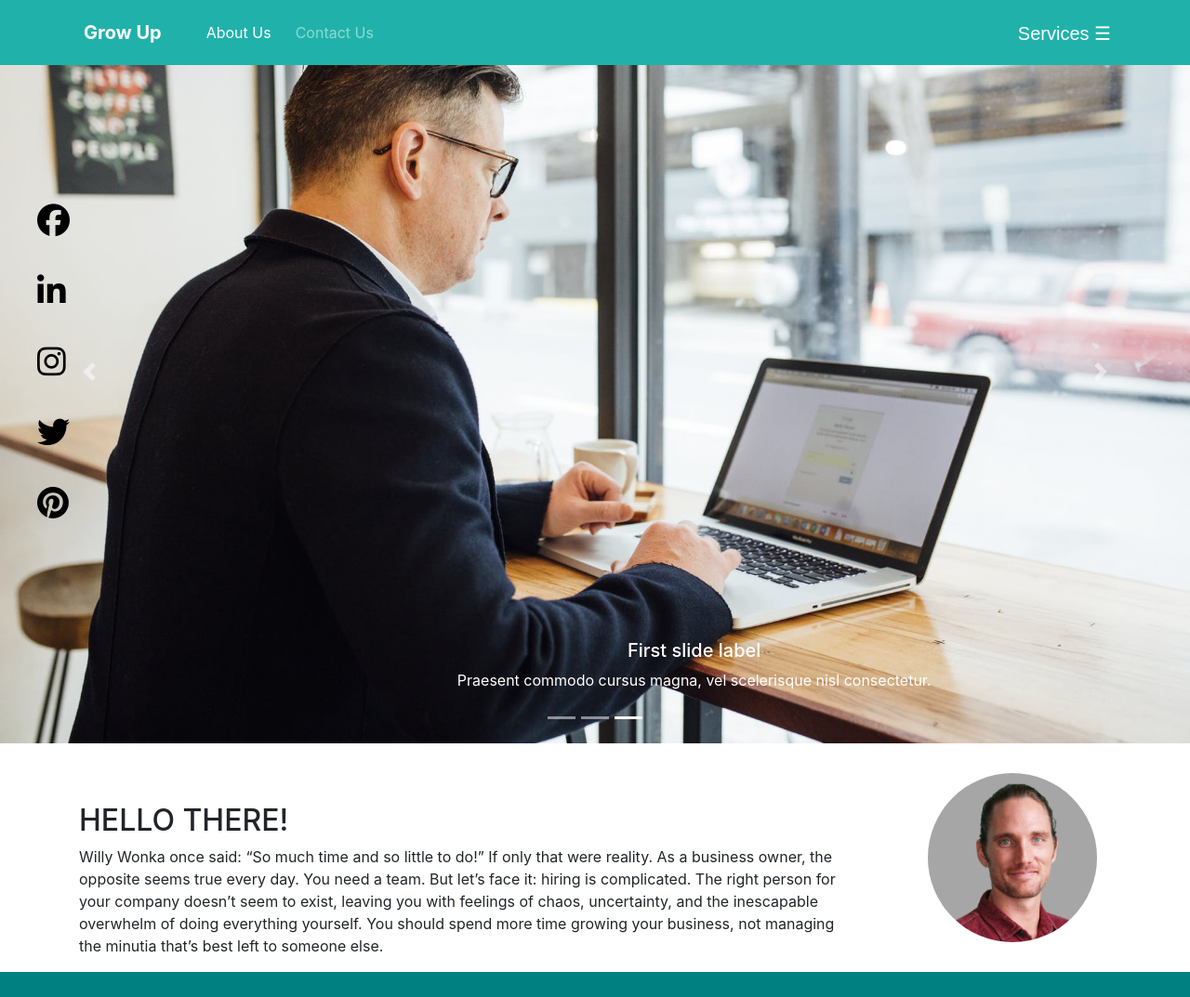
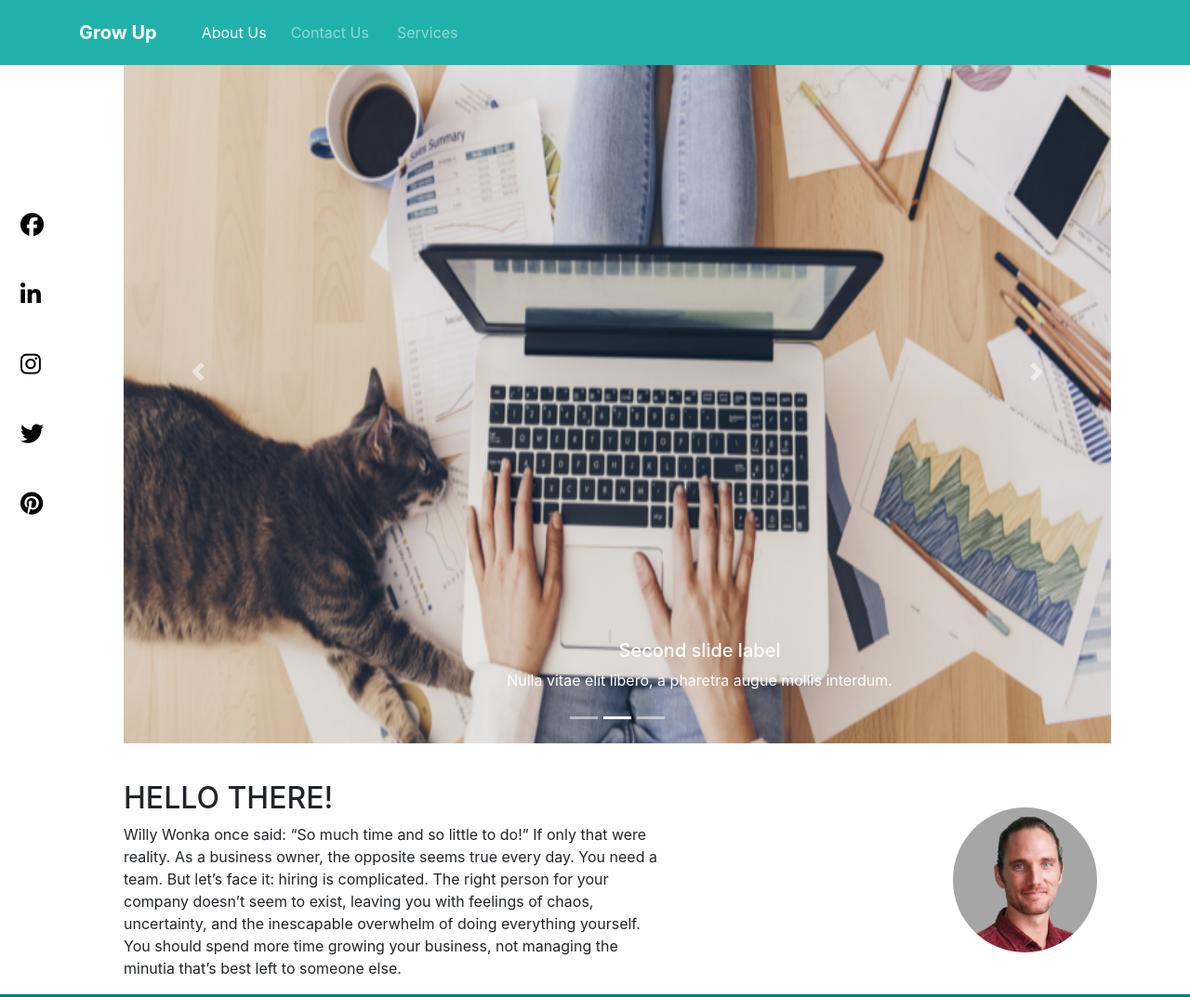
Before and after one commit to vgrowup/growup-website, a plain HTML site: page index.html in a window 1280 px wide. Shown: the top 1073 px of the page at 93% size. Drawn offline with nearby package versions, Linux system fonts and the light colour scheme.

Commit message:
responsive and scss

```diff
--- /dev/null
+++ b/css/styles.scss
@@ -0,0 +1,232 @@
+$color_1: white;
+$color_2: black;
+$color_3: #fff;
+$font_family_1: "Avenir Next", "Avenir", sans-serif;
+$background_color_1: lightseagreen;
+$background_color_2: teal;
+$background_color_3: #ddd;
+$background_color_4: grey;
+
+/*
+#button-facebook i:hover {
+   background: #3b5998;
+   color: #fff;
+   border-radius: 20px;
+   width: 59px;
+   margin-left: 0px;
+
+
+}
+
+#button-instagram i:hover{
+
+    border-radius: 20px;
+    color: #fff;
+    background: #d6249f;
+    background: radial-gradient(circle at 30% 107%, #fdf497 0%, #fdf497 5%, #fd5949 45%,#d6249f 60%,#285AEB 90%);
+
+
+}
+#button-linkedin i:hover{
+    background: #0077B5;
+    color: #fff;
+    border-radius: 20px;
+}
+#button-pinterest i:hover{
+background:  #c8232c ;
+color: #fff;
+border-radius: 20px;
+
+}
+#button-twitter i:hover{
+    background: #38A1F3;
+    color: #fff;
+    border-radius: 20px;
+}
+
+.leftside li:nth-child(1){
+    margin-left: 5px;
+    border-radius: 30%;
+}
+*/
+/*
+.cf ul {
+	-webkit-font-smoothing: antialiased;
+	list-style: none;
+	margin-right: 0;
+	padding: 0;
+	width: 100%;
+}
+.cf li {
+
+    position: relative;
+}
+.cf a {
+	color: white;
+	display: block;
+	font: normal 20px/50px Arial, Helvetica, sans-serif;
+    padding: 0px;
+    margin-top: 17%;
+	text-align: center;
+    text-decoration: none;
+
+
+}
+
+.cf li:hover a {
+    color: white;
+    text-decoration: none;
+    background: transparent;
+}
+.cf li ul {
+
+	position: absolute;
+	top: 15px;
+	visibility: hidden;
+
+
+}
+.cf li:hover ul {
+
+	top: 50px;
+	visibility: visible;
+}
+
+.cf li ul a:hover {
+
+    opacity: 0.5;
+
+}
+#link1{
+    background: #0077B5;
+}
+*/
+/* Show the dropdown menu on hover */
+body {
+	margin: 0;
+	padding: 0;
+	color: $color_1;
+	font-family: $font_family_1;
+	z-index: 0;
+	overflow-x: hidden;
+}
+.navbar-dark {
+	background-color: $background_color_1;
+	height: 70px;
+}
+.navbar-brand {
+	padding-inline-end: 40px;
+}
+.nav-item {
+	padding-right: 10px;
+}
+#Navbar {
+	background: lightseagreen;
+	min-width: 100vh;
+	position: relative;
+}
+.carousel {
+	background: #303030;
+	.carousel-item {
+		height: 800px;
+		img {
+			position: absolute;
+			top: 0;
+			left: 0;
+			width: 100%;
+			height: 100%;
+			min-height: 300px;
+			margin-top: 60px;
+		}
+	}
+}
+.bs-example {
+	margin: 0px;
+}
+.footer {
+	background-color: $background_color_2;
+	margin: 0px auto;
+	padding-top: 50px;
+}
+.leftside {
+	padding-left: 0px;
+	margin-left: 0px;
+	top: 25%;
+	position: fixed;
+	z-index: 999;
+	li {
+		list-style-type: none;
+		margin-left: 0px;
+		transition: .1s;
+		padding-left: 2px;
+		position: relative;
+		margin-top: 10px;
+		i {
+			font-size: 25px;
+			color: $color_2;
+			margin-left: 0px;
+			padding: 20px;
+		}
+		&:hover {
+			padding-left: 10px;
+		}
+	}
+}
+ul {
+	list-style: none;
+	border: none;
+	outline: none;
+}
+.dropdown {
+	button {
+		color: $color_1;
+		opacity: 0.5;
+		border: teal;
+		padding-top: 8px;
+		outline: none;
+		&:hover {
+			opacity: 1;
+			color: $color_1;
+			border: none;
+			outline: none;
+		}
+	}
+	.btn {
+		border: none;
+		outline: none;
+	}
+	background: transparent;
+	color: $color_3;
+	text-decoration: none;
+	border: none;
+	outline: none;
+	a {
+		&:hover {
+			opacity: 0.7;
+			border: none;
+			text-decoration: none;
+			outline: none;
+		}
+	}
+	&:hover {
+		.dropdown-menu {
+			display: block;
+		}
+		.btn {
+			background-color: $background_color_4;
+		}
+	}
+}
+.media-body {
+	padding-top: 40px;
+}
+.image-circle {
+	border-radius: 50%;
+}
+.dropdown-menu {
+	a {
+		&:hover {
+			background-color: $background_color_3;
+		}
+	}
+}
--- a/index.html
+++ b/index.html
@@ -17,29 +17,34 @@
 
     <nav class="navbar navbar-dark navbar-expand-sm fixed-top">
         <div class="container">
-            <a class="navbar-brand mr-auto" href="./index.html"><strong>Grow Up</strong></a>
-            <div class="navbar-collapse" id="Navbar">
-            <ul class="navbar-nav mr-auto">
+            <button class="navbar-toggler" type="button" data-toggle="collapse" data-target="#Navbar">
+                <span class="navbar-toggler-icon"></span> <!--three line drop down for mobile view-->
+            </button>
+            <a class="navbar-brand mr-auto fixed" href="./index.html"><strong>Grow Up</strong></a>
+            <div class="collapse navbar-collapse" id="Navbar">
+            <ul class="nav navbar-nav">
                 <li class="nav-item active"><a class="nav-link" href="./index.html">About Us</a></li>
                 <li class="nav-item"><a class="nav-link" href="#">Contact Us</a></li>
-            </ul>
+
+                <li class = "dropdown">
+                    <button class="btn">
+                        Services
+                    </button>
+                    <div class="dropdown-menu">
+                    <a class="dropdown-item" href="#">Service-1</a>
+                    <a class="dropdown-item" href="#">Service-2</a>
                     </div>
-
-            <ul class="cf">
-                <li><a class="dropdown" href="#"> Services    ☰</a>
-                    <ul>
-                        <li><a href="#">Item 1</a></li>
-                        <li><a href="#">Item 2</a></li>
-                        <li><a href="#">Item 3</a></li>
-                    </ul>
                 </li>
             </ul>
             </div>
+        </div>
     </nav>
 
-
-    <div class="bs-example">
-        <div id="myCarousel" class="carousel slide" data-interval="2000" data-ride="carousel">
+   <div class="container">
+        <div class="row row-content">
+            <div class="col">
+                <div class="bs-example ml-5">
+                    <div id="myCarousel" class="carousel slide" data-interval="3000" data-ride="carousel">
                         <!-- Carousel indicators -->
                         <ol class="carousel-indicators">
                             <li data-target="#myCarousel" data-slide-to="0" class="active"></li>
@@ -47,7 +52,7 @@
                             <li data-target="#myCarousel" data-slide-to="2"></li>
                         </ol>
                         <!-- Wrapper for carousel items -->
-            <div class="carousel-inner">
+                        <div class="carousel-inner" role="listbox">
                             <div class="carousel-item active">
                                 <img class="d-block img-fluid" src="ve1.jpg" alt="First Slide">
                                 <div class="carousel-caption d-none d-md-block offset-sm-2">
@@ -79,18 +84,19 @@
                         </a>
                     </div>
                 </div>
+            </div>
+        </div>
+    </div>
     <div class="container">
         <div class="row row-content align-items-center">
-                <div class="col-12 col-sm-4 col-md-3 order-sm-last">
-                    <img class="image-circle col-lg-10 pull-right" src="eg.png">
-
+                <div class="col-lg-5 col-sm-4 col-md-3 order-sm-last pull-right mt-4">
+                    <img class="image-circle col-lg-5 col-sm-4 pull-right" src="eg.png">
                 </div>
-                <div class="col col-sm col-md order-sm-first">
+                <div class="col-lg-7 col-sm-8 col-md-4 order-sm-first">
                     <div class="media">
                         <div class="media-body">
-                            <h2 class="mt-4">HELLO THERE!</h2>
-
-                            <p class="d-none d-sm-block">
+                            <h2 class="ml-5">HELLO THERE!</h2>
+                            <p class="ml-5">
                                     Willy Wonka once said: “So much time and so little to do!” If only that were reality.
                                  As a business owner, the opposite seems true every day. You need a team. But let’s face it:
                                   hiring is complicated. The right person for your company doesn’t seem to exist, leaving you
@@ -106,22 +112,23 @@
                 </div>
             </div>
     </div>
+   </div>
 
     <div class="leftside">
-        <ul>
-            <li><a href="https://www.facebook.com/growuptechnologies/"><i class="fa fa-facebook"></i></a></li>
-            <li><a href="https://www.linkedin.com/company/growuptechnologies/"><i class="fa fa-linkedin"></i></a></li>
-            <li><a href="https://www.instagram.com/growuptechnologies/"><i class="fa fa-instagram"></i></a></li>
-            <li><a href="https://twitter.com/growuptech"><i class="fa fa-twitter"></i></a></li>
-            <li><i class="fa fa-pinterest"></i></li>
-        </ul>
+
+            <li id="button-facebook"><a href="https://www.facebook.com/growuptechnologies/"><i class="fa fa-facebook"></i></a></li>
+            <li id="button-linkedin"><a href="https://www.linkedin.com/company/growuptechnologies/"><i class="fa fa-linkedin"></i></a></li>
+            <li id="button-instagram"><a href="https://www.instagram.com/growuptechnologies/"><i class="fa fa-instagram"></i></a></li>
+            <li id="button-twitter"><a href="https://twitter.com/growuptech"><i class="fa fa-twitter"></i></a></li>
+            <li id="button-pinterest"><i class="fa fa-pinterest"></i></li>
+
     </div>
 
     <footer class="footer">
         <div class="container">
             <div class="row justify-content-center">
-                <div class="col-auto">
-                    <p><strong>© GrowUp Technologies Pvt Ltd. 2019</strong></p>
+                <div class="col-sm-4 ml-5">
+                    <p>© GrowUp Technologies Pvt Ltd. 2019</p>
                 </div>
             </div>
         </div>
@@ -132,5 +139,7 @@
 <script src="node_modules/jquery/dist/jquery.slim.min.js"></script>
 <script src="node_modules/popper.js/dist/umd/popper.min.js"></script>
 <script src="node_modules/bootstrap/dist/js/bootstrap.min.js"></script>
+<script src="js/script.js"></script>
+
 </body>
 </html>
```
Also changed, not shown: css/styles.css. Lines whose indentation alone changed are shown as unchanged.
